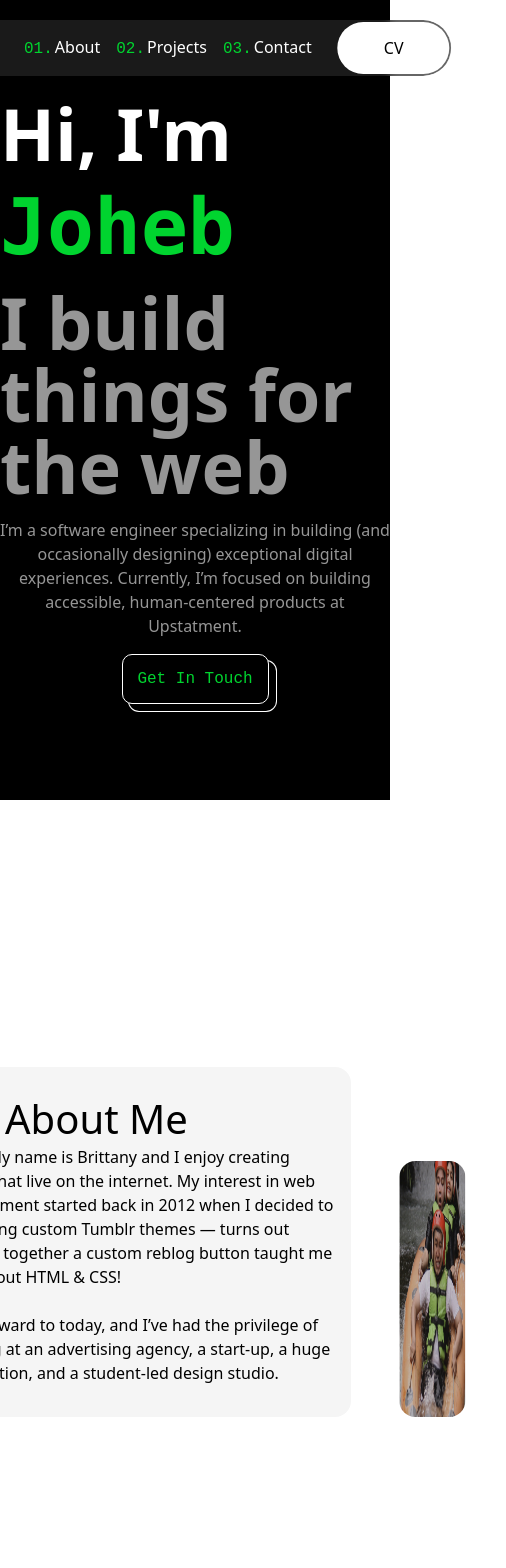
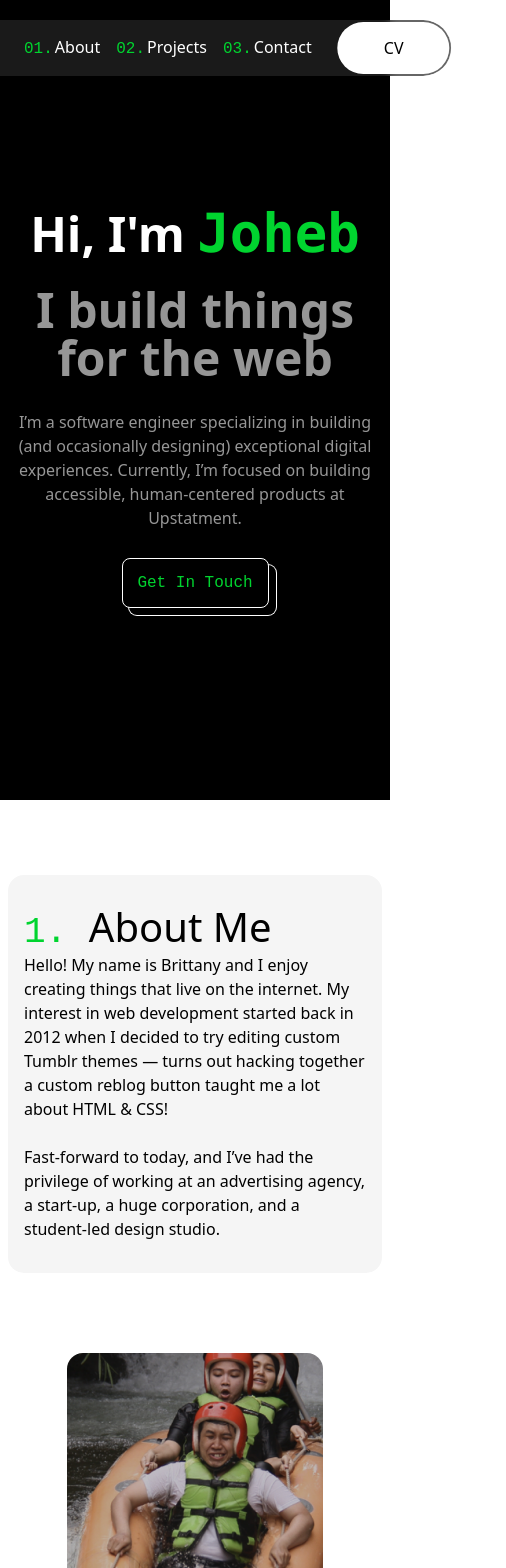
Before and after one commit to Joheb133/Portfolio-v1, a React (Vite) app: page / in a window 390 px wide. Shown: the top 1568 px of the page, 506 px wide, since content can reach past the window. Built offline with nearby package versions, Linux system fonts and the light colour scheme.

Commit message:
[style] some responsive stuff

```diff
--- a/src/App.tsx
+++ b/src/App.tsx
@@ -29,7 +29,7 @@ function App() {
     ]
 
     return (
-        <>
+        <div>
             <div className='navbar'>
                 <a href="#landing" className='text-brand-primary text-4xl font-mono font-bold mx-8'>J</a>
                 <div className='flex items-center justify-center gap-6'>
@@ -44,13 +44,13 @@ function App() {
                 </div>
             </div>
 
-            <section id='landing' className='h-[800px] bg-black text-[#969696] flex flex-col justify-center items-center'>
+            <section id='landing' className='h-[800px] bg-black text-[#969696] gap-3 text-center flex flex-col justify-center items-center px-2'>
                 <div className='font-bold'>
-                    <span className='text-7xl text-white'>Hi, I'm </span>
-                    <h1 className='text-brand-primary font-mono text-[78px] inline-block'>Joheb</h1>
+                    <span className='text-7xl max-xl:text-5xl text-white'>Hi, I'm </span>
+                    <h1 className='text-brand-primary font-mono text-[78px] max-xl:text-[54px] inline-block'>Joheb</h1>
                 </div>
-                <h1 className='text-7xl font-bold'>I build things for the web</h1>
-                <p className='max-w-lg text-center my-4'>
+                <h1 className='text-7xl max-xl:text-5xl font-bold'>I build things for the web</h1>
+                <p className='max-w-lg my-4'>
                     I’m a software engineer specializing in building (and occasionally designing) exceptional digital experiences. Currently, I’m focused on building accessible, human-centered products at Upstatment.
                 </p>
                 <a className='custom-button dark-button'>
@@ -58,8 +58,8 @@ function App() {
                 </a>
             </section>
 
-            <section className='h-[884px] bg-white flex justify-center items-center'>
-                <div className='flex gap-12'>
+            <section className='h-[884px] bg-white flex justify-center items-center px-2'>
+                <div className='flex gap-12 max-xl:flex-col'>
                     <div className='max-w-lg px-4 py-8 bg-neutral-100 rounded-2xl'>
                         <h1 className='section-title' id='about'>About Me</h1>
                         <p>
@@ -70,13 +70,13 @@ function App() {
                             Fast-forward to today, and I’ve had the privilege of working at an advertising agency, a start-up, a huge corporation, and a student-led design studio.
                         </p>
                     </div>
-                    <div className='relative w-[348px]'>
+                    <div className='relative xl:w-[348px] max-xl:h-[288px]'>
                         <img src={profilePic} alt="A picture of myself" className='w-[256px] h-[256px] rounded-2xl absolute bottom-0 translate-x-1/2 right-1/2' />
                     </div>
                 </div>
             </section>
 
-            <section id='projects' className='bg-neutral-100'>
+            <section id='projects' className='bg-neutral-100 px-2'>
                 <div className='flex flex-col gap-10 py-10 items-center'>
                     <h1 className='section-title'>Stuff I've Made</h1>
                     {projects.map((project, index) => (
@@ -91,10 +91,10 @@ function App() {
                 </div>
             </section>
 
-            <footer id='contact' className='bg-white flex flex-col gap-8 items-center justify-center py-16'>
-                <div className='bg-black rounded-2xl w-[622px] text-white p-6'>
-                    <h1 className='section-title mb-4'>Get In Touch</h1>
-                    <p className='text-light'>
+            <footer id='contact' className='bg-white flex flex-col gap-8 items-center justify-center py-16 px-2'>
+                <div className='bg-black rounded-2xl max-w-[622px] p-6'>
+                    <h1 className='section-title mb-4 text-white'>Get In Touch</h1>
+                    <p className='text-[#cfcfcf]'>
                         Although I’m not currently looking for any new opportunities, my inbox is always open. Whether you have a question or just want to say hi, I’ll try my best to get back to you!
                     </p>
                 </div>
@@ -107,7 +107,7 @@ function App() {
                     <LuExternalLink size={24} className='icon' />
                 </div>
             </footer>
-        </>
+        </div>
     )
 }
 
--- a/src/components/ProjectCard.tsx
+++ b/src/components/ProjectCard.tsx
@@ -1,4 +1,4 @@
-import { BsArrowLeft, BsArrowRight } from "react-icons/bs";
+import { BsArrowLeft } from "react-icons/bs";
 import { FiGithub } from "react-icons/fi";
 import { LuExternalLink } from "react-icons/lu";
 
@@ -16,21 +16,21 @@ export default function ProjectCard({ title, description, techs, imgPath, index
     const dirLeft = index % 2 === 0;
 
     return (
-        <div className={`flex gap-10 ${dirLeft || 'flex-row-reverse'} justify-center`}>
+        <div className={`flex gap-10 ${dirLeft || 'xl:flex-row-reverse'} max-xl:flex-col justify-center`}>
             <div className="rounded-2xl overflow-hidden max-w-[576px] aspect-video">
-                <img src={imgPath} alt={title} className='' />
+                <img src={imgPath} alt={title} className='w-full h-full' />
             </div>
-            <div className={`p-5 max-w-[420px] flex flex-col justify-center gap-5 bg-neutral-200 rounded-2xl ${dirLeft ? 'text-right' : 'text-left'}`}>
+            <div className={`p-5 xl:max-w-[420px] max-w-[576px] flex flex-col justify-center gap-5 bg-neutral-200 rounded-2xl ${dirLeft ? 'xl:text-right' : 'xl:text-left'}`}>
                 <h3 className='text-2xl'>{title}</h3>
                 <p>{description}</p>
-                <ul className={`flex gap-2 text-sm ${dirLeft ? 'justify-end' : 'justify-start'}`}>
+                <ul className={`flex gap-2 text-sm ${dirLeft ? 'xl:justify-end' : 'justify-start'}`}>
                     {techs.map((tech, index) => (
                         <li key={index}>{tech}</li>
                     ))}
                 </ul>
-                <div className={`flex items-center justify-between ${dirLeft || 'flex-row-reverse'}`}>
-                    <div>
-                        {dirLeft ? <BsArrowLeft size={32} /> : <BsArrowRight size={32} />}
+                <div className={`flex items-center justify-between ${dirLeft || 'xl:flex-row-reverse'}`}>
+                    <div className={`${dirLeft || 'rotate-180'} max-xl:rotate-90`}>
+                        {<BsArrowLeft size={32} />}
                     </div>
                     <div className='flex items-center gap-4'>
                         <FiGithub size={24} className='icon' />
--- a/src/index.css
+++ b/src/index.css
@@ -17,12 +17,13 @@ html {
     user-select: none;
     color: var(--brand-primary);
     padding: 12px;
-    border-radius: 10px;
+    border-radius: 8px;
     font-family: monospace;
     font-size: 16px;
     position: relative;
     z-index: 1;
     cursor: pointer;
+    transition: border-radius 200ms ease-in-out;
 }
 
 .dark-button {
@@ -44,6 +45,11 @@ html {
 .custom-button:active {
     transform: translate(8px, 8px);
     box-shadow: none;
+}
+
+.custom-button:hover {
+    border-radius: 12px;
+    transition: border-radius 200ms ease-in-out;
 }
 
 @layer components {
```
